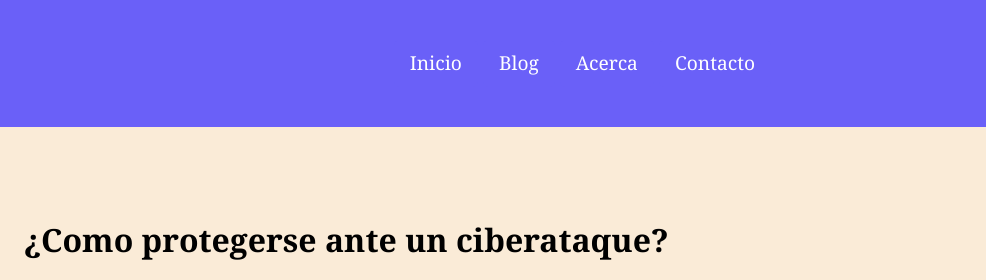
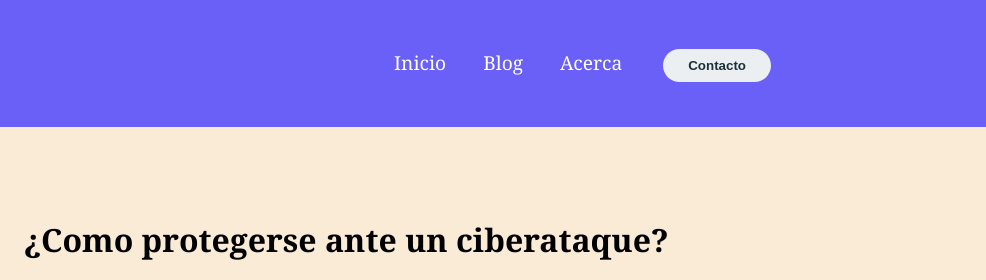
Before and after one commit to JavierEzeFarias/JavierEzeFarias.github.io, a plain HTML site: page Ciberseguridad.html in a window 1280 px wide. Shown: the top 280 px of the page, 294-1280 px from the left. Drawn offline with Linux system fonts and the light colour scheme.

Commit message:
Update Ciberseguridad.html

```diff
--- a/Ciberseguridad.html
+++ b/Ciberseguridad.html
@@ -21,7 +21,7 @@
                 <li><a href="index.html">Inicio</a></li>
                 <li><a href="blog.html">Blog</a></li>
                 <li><a href="acerca.html">Acerca</a></li>
-                <li><a href="https://www.instagram.com/javierfarias___">Contacto</a></li>
+                <a class="btn" href="https://www.instagram.com/javierfarias___/"><button>Contacto</button></a>
             </ul>
         </nav>
     </div>
```
